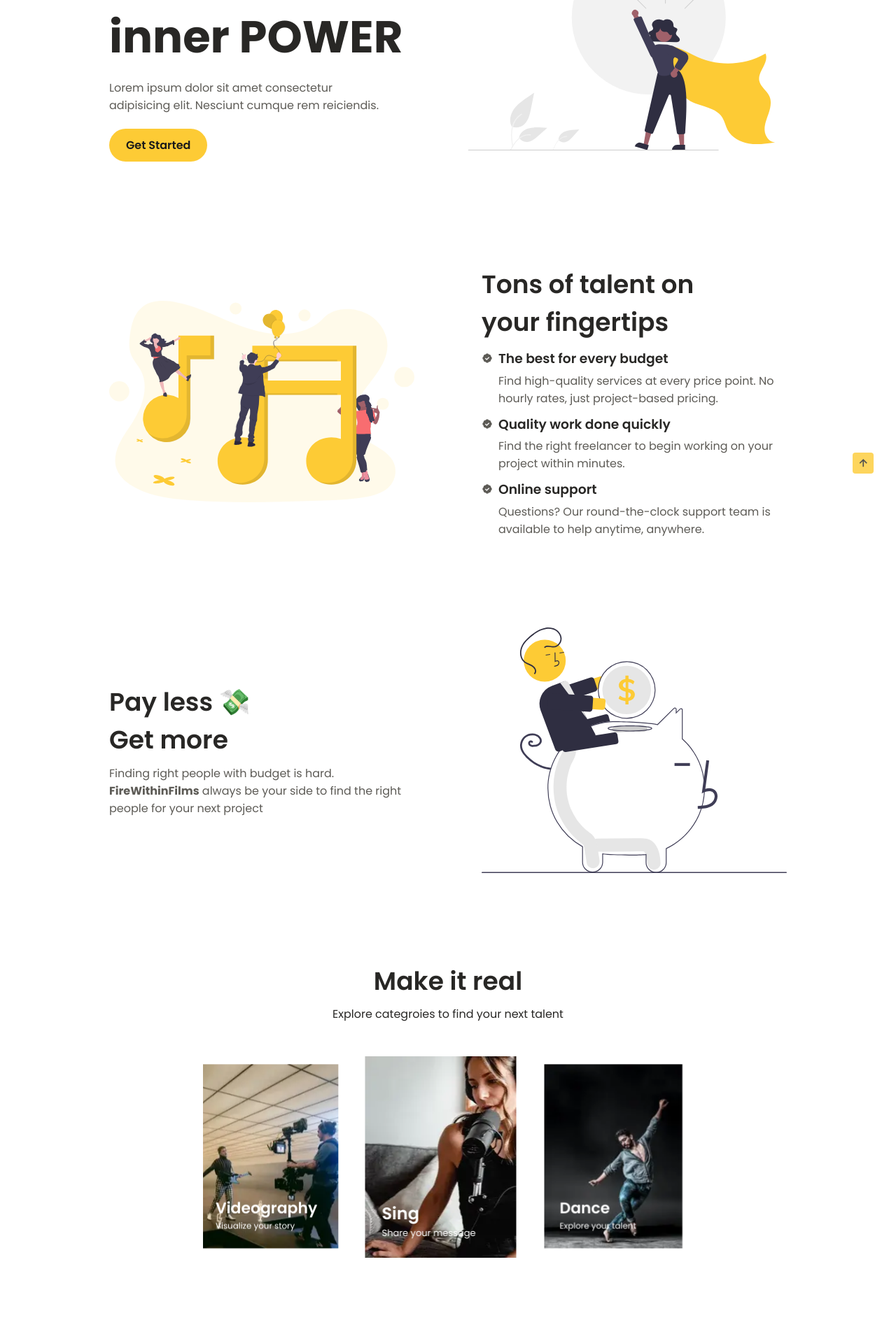
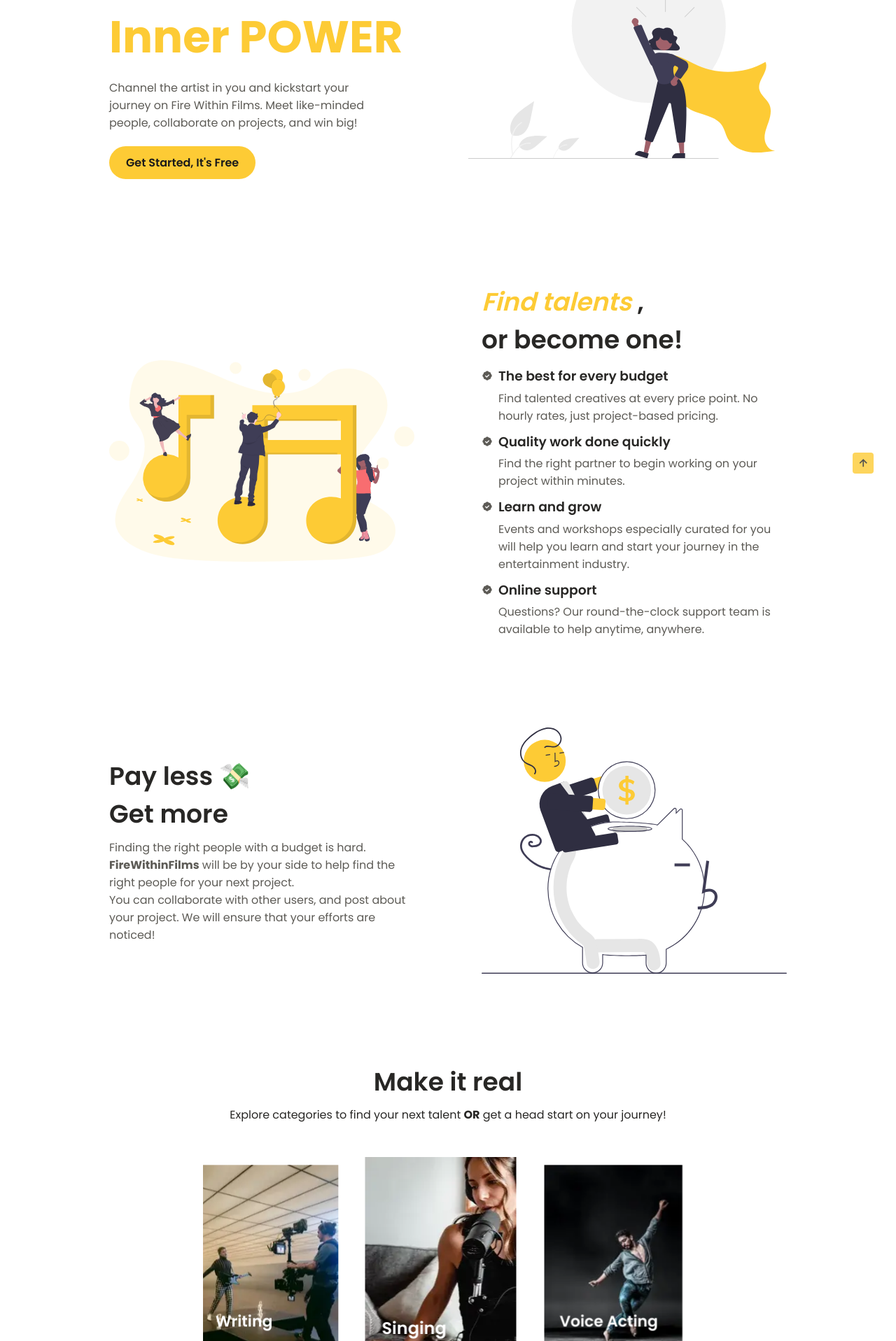
Before and after one commit to mr-teslaa/fire-within-films, a Flask app: page / in a window 1280 px wide. Shown: the part 283-2200 px from the top of the page at 70% size. Run offline with Flask 2, Linux system fonts and the light colour scheme.

```diff
--- a/firewithinfilms/static/assets/scripts/reuse.css
+++ b/firewithinfilms/static/assets/scripts/reuse.css
@@ -478,7 +478,8 @@
 	justify-self: center;
 }
 
-.img__round-sm {
+.img__round-sm,
+.avatar {
 	height: 50px;
 	width: 50px;
 	border-radius: 50%;
--- a/firewithinfilms/templates/public/landing.html
+++ b/firewithinfilms/templates/public/landing.html
@@ -60,15 +60,15 @@
 
             <div class="home__data">
                 <h1 class="home__title">
-                    Unleash your <br />
-                    inner POWER
+                    Unleash Your <br />
+                    <span style="color: var(--first-color)">Inner POWER</span>
                 </h1>
                 <p class="home__description">
-                    Lorem ipsum dolor sit amet consectetur adipisicing elit.
-                    Nesciunt cumque rem reiciendis.
+                    Channel the artist in you and kickstart your journey on Fire Within Films.
+                    Meet like-minded people, collaborate on projects, and win big!
                 </p>
 
-                <a href="#" class="button">Get Started</a>
+                <a href="{{ url_for('users.user_signup') }}" class="button">Get Started, It's Free</a>
             </div>
         </div>
     </section>
@@ -78,8 +78,10 @@
         <div class="about__container grid">
             <div class="about__data">
                 <h2 class="section__title">
-                    Tons of talent on <br />
-                    your fingertips
+                    <span style="color: var(--first-color); font-style: italic;">
+                        Find talents
+                    </span>, <br />
+                    or become one!
                 </h2>
                 <div class="about__description">
                     <div class="check__group">
@@ -91,9 +93,8 @@
                                     The best for every budget
                                 </h3>
                                 <p class="check_details">
-                                    Find high-quality services at every price
-                                    point. No hourly rates, just project-based
-                                    pricing.
+                                    Find talented creatives at every price point.
+                                    No hourly rates, just project-based pricing.
                                 </p>
                             </div>
                         </div>
@@ -108,8 +109,21 @@
                                     Quality work done quickly
                                 </h3>
                                 <p class="check_details">
-                                    Find the right freelancer to begin working
-                                    on your project within minutes.
+                                    Find the right partner to begin working on your project within minutes.
+                                </p>
+                            </div>
+                        </div>
+                    </div>
+
+                    <div class="check__group">
+                        <div class="check__data">
+                            <i class="bx bxs-badge-check"></i>
+
+                            <div>
+                                <h3 class="check__name">Learn and grow</h3>
+                                <p class="check_details">
+                                    Events and workshops especially curated for you will help you
+                                    learn and start your journey in the entertainment industry.
                                 </p>
                             </div>
                         </div>
@@ -122,8 +136,7 @@
                             <div>
                                 <h3 class="check__name">Online support</h3>
                                 <p class="check_details">
-                                    Questions? Our round-the-clock support team
-                                    is available to help anytime, anywhere.
+                                    Questions? Our round-the-clock support team is available to help anytime, anywhere.
                                 </p>
                             </div>
                         </div>
@@ -147,9 +160,10 @@
                     Get more
                 </h2>
                 <p class="security__description">
-                    Finding right people with budget is hard.
-                    <strong>FireWithinFilms</strong> always be your side to find
-                    the right people for your next project
+                    Finding the right people with a budget is hard.
+                    <strong>FireWithinFilms</strong> will be by your side to help find the right people for your next project.
+                    <br />
+                    You can collaborate with other users, and post about your project. We will ensure that your efforts are noticed!
                 </p>
             </div>
 
@@ -164,7 +178,7 @@
     <section class="discover section">
         <h2 class="section__title text__center">Make it real</h2>
         <h2 class="section__subtitle text__center">
-            Explore categroies to find your next talent
+            Explore categories to find your next talent <b>OR</b> get a head start on your journey!
         </h2>
 
         <div class="discover__container container swiper-container">
@@ -177,10 +191,10 @@
                         class="discover__img"
                     />
                     <div class="discover__data">
-                        <h2 class="discover__title">Sing</h2>
-                        <span class="discover__description">
+                        <h2 class="discover__title">Singing</h2>
+                        <!-- <span class="discover__description">
                             Share your message
-                        </span>
+                        </span> -->
                     </div>
                 </div>
 
@@ -192,10 +206,10 @@
                         class="discover__img"
                     />
                     <div class="discover__data">
-                        <h2 class="discover__title">Dance</h2>
-                        <span class="discover__description">
+                        <h2 class="discover__title">Voice Acting</h2>
+                        <!-- <span class="discover__description">
                             Explore your talent
-                        </span>
+                        </span> -->
                     </div>
                 </div>
 
@@ -207,13 +221,85 @@
                         class="discover__img"
                     />
                     <div class="discover__data">
-                        <h2 class="discover__title">Videography</h2>
-                        <span class="discover__description">
+                        <h2 class="discover__title">Directing</h2>
+                        <!-- <span class="discover__description">
                             Visualize your story
-                        </span>
+                        </span> -->
+                    </div>
+                </div>
+
+                <!--==================== DISCOVER 4 ====================-->
+                <div class="discover__card swiper-slide">
+                    <img
+                        src="{{ url_for('static', filename='assets/public/img/videography.webp') }}"
+                        alt=""
+                        class="discover__img"
+                    />
+                    <div class="discover__data">
+                        <h2 class="discover__title">Music and Audio</h2>
+                        <!-- <span class="discover__description">
+                            Visualize your story
+                        </span> -->
+                    </div>
+                </div>
+
+                <!--==================== DISCOVER 5 ====================-->
+                <div class="discover__card swiper-slide">
+                    <img
+                        src="{{ url_for('static', filename='assets/public/img/videography.webp') }}"
+                        alt=""
+                        class="discover__img"
+                    />
+                    <div class="discover__data">
+                        <h2 class="discover__title">Acting</h2>
+                        <!-- <span class="discover__description">
+                            Visualize your story
+                        </span> -->
+                    </div>
+                </div>
+
+                <!--==================== DISCOVER 6 ====================-->
+                <div class="discover__card swiper-slide">
+                    <img
+                        src="{{ url_for('static', filename='assets/public/img/videography.webp') }}"
+                        alt=""
+                        class="discover__img"
+                    />
+                    <div class="discover__data">
+                        <h2 class="discover__title">Writing</h2>
+                        <!-- <span class="discover__description">
+                            Visualize your story
+                        </span> -->
                     </div>
                 </div>
             </div>
+        </div>
+    </section>
+
+    <!--=============== BE A TRAILBLAZER ===============-->
+    <section class="about section container" id="about">
+        <div class="about__container grid">
+            <div class="about__data">
+                <h2 class="section__title">
+                    Be a
+                    <span style="color: var(--first-color); font-style: italic;">
+                        trailblazer
+                    </span>!
+                </h2>
+                <p class="about__description">
+                    Have a talent that you don't see on the list? Be a trailblazer in the community
+                    and showcase your talents. Work on official projects from Fire Within Films and get REAL experience!
+                </p>
+
+                <a href="{{ url_for('users.user_signup') }}" class="button" style="line-height: 5">
+                    Get Started, It's Free
+                </a>
+            </div>
+
+            <img
+                class="svg__img svg__color about__img"
+                src="{{ url_for('static', filename='assets/public/svg/about-svg.svg') }}"
+            />
         </div>
     </section>
 
@@ -1273,24 +1359,24 @@
             <div class="contact__content">
                 <h2 class="section__title">Let's talk</h2>
                 <p class="contact__description">
-                    Have a project in mind? <br />
-                    Want the best people to work in your project?<br />
-                    <strong>We got your back</strong>
+                    Have a project in mind? Want to work with us? <br />
+                    Suggestions, or questions?
+                    <strong> We have the solution for everything </strong>.
                 </p>
             </div>
 
             <ul class="contact__content grid">
                 <li class="contact__address">
-                    Telephone:
-                    <span class="contact__information">999 - 888 - 777</span>
+                    Phone & Whatsapp:
+                    <span class="contact__information">+916291923530</span>
                 </li>
                 <li class="contact__address">
                     Email:
-                    <span class="contact__information">delivery@email.com</span>
+                    <span class="contact__information">info@firewithinfilms.com</span>
                 </li>
                 <li class="contact__address">
                     Location:
-                    <span class="contact__information">Lima - Peru</span>
+                    <span class="contact__information">Kolkata, West Bengal, India.</span>
                 </li>
             </ul>
 
```
Also changed, not shown: firewithinfilms/templates/user/post.html (+18 -1 lines).
